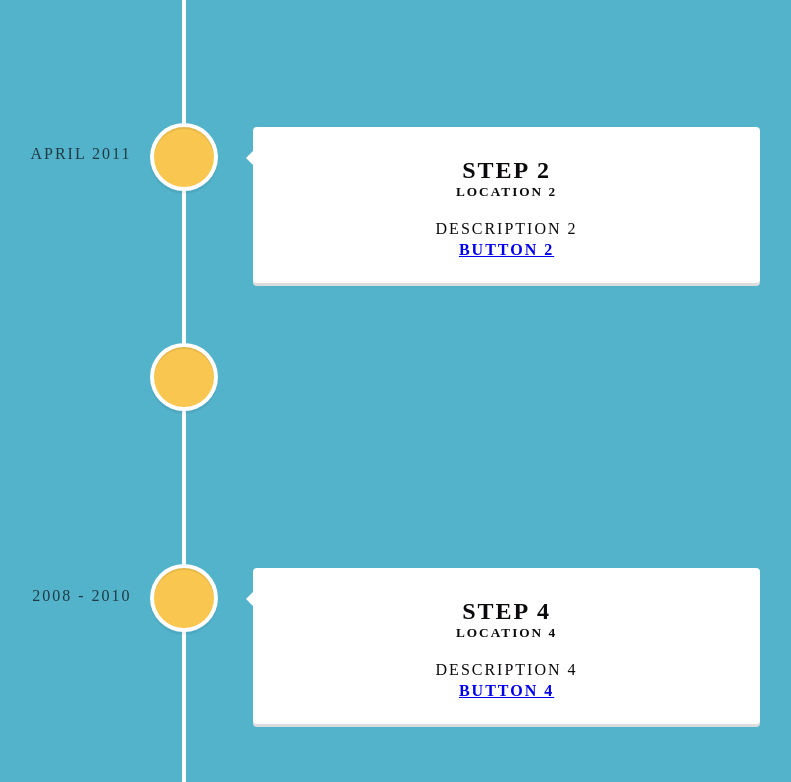
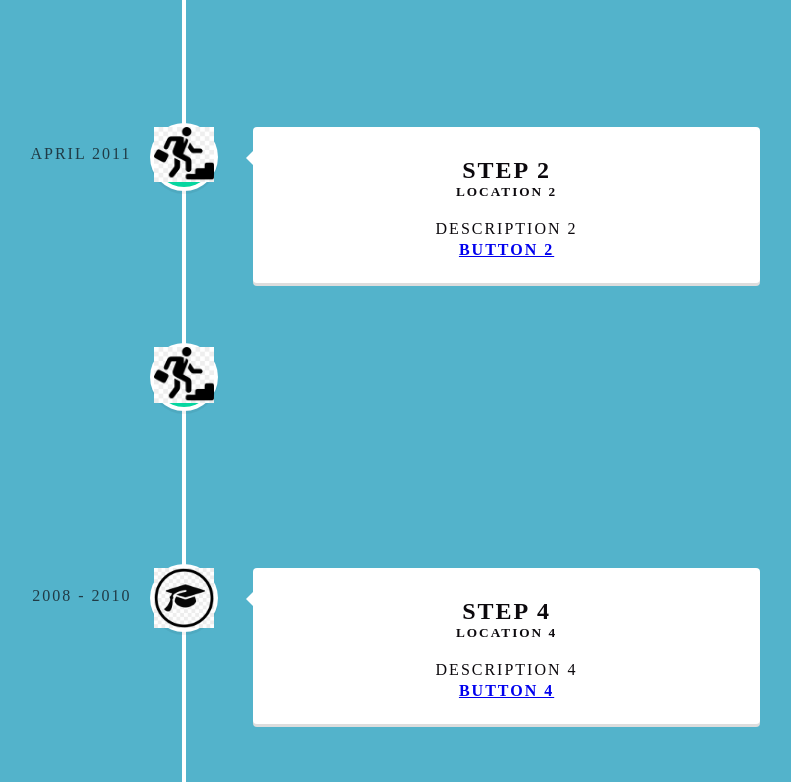
Before and after one commit to bibimbop123/Brian-s-Personal-Project, a React (Vite) app: page / in a window 1280 px wide. Shown: the part 1160-1942 px from the top of the page, without its empty margins (456-1247 px from the left). Built offline with nearby package versions, Linux system fonts and the light colour scheme; the HTML template or start-up script is replaced by a standard one.

Commit message:
generating correct icons'

```diff
--- a/src/App.css
+++ b/src/App.css
@@ -15,6 +15,7 @@ body{
   text-align: center;
   font-family: "Bebas Neue", Sans-serif;
 }
+
 h3 {
   padding-top: 0.25em;
   font-size: 1.5rem;
@@ -24,6 +25,15 @@ h3 {
   box-shadow:  0 0.25em 0.5em 0 rgba(0,0,0,0.25), 0 0 4em 1.25em 0 rgba( 0, 0, 0, 0.15) !important;
   padding: 2em 3em !important;
 
+}
+.vertical-timeline-element {
+  cursor: pointer;
+  transition: transform 0.3s ease, box-shadow 0.3s ease;
+}
+
+.vertical-timeline-element:hover {
+  transform: translateY(-5px);
+  box-shadow: 0 0.5em 1em 0 rgba(0, 0, 0, 0.25), 0 0 2em 0 rgba(0, 0, 0, 0.15);
 }
 
 .Application {
@@ -99,3 +109,21 @@ body {
   justify-content: center;
   align-items: center;
 }
+.workIcon {
+  color: #F15946;
+  font-size: 2rem;
+  margin-right: 1rem;
+  font-size: 2rem;
+}
+
+.schoolIcon {
+  color: #F15946;
+  font-size: 2rem;
+  margin-right: 1rem;
+  font-size: 2rem;
+}
+
+img {
+  width: 100%;
+  height: auto;
+}
--- a/src/App.jsx
+++ b/src/App.jsx
@@ -33,8 +33,8 @@ function App() {
         <h1 className="title">Timeline</h1>
         <VerticalTimeline>
           {timelineElements.map((element, index) => {
-            console.log(element);
-            let isWorkIcon = element.icon === "work";
+            console.log("element", element);
+            let isWorkIcon = element.icon.hasOwnProperty("WorkIcon");
             let showButton =
               element.buttonText !== undefined &&
               element.buttonText !== null &&
@@ -45,7 +45,13 @@ function App() {
                 date={element.date}
                 dateClassName="date"
                 iconStyle={isWorkIcon ? workIconStyles : schoolIconStyles}
-                icon={isWorkIcon ? <workIcon /> : <schoolIcon />}
+                icon={
+                  isWorkIcon ? (
+                    <img src={workIcon} alt="Work Icon" />
+                  ) : (
+                    <img src={schoolIcon} alt="School Icon" />
+                  )
+                }
               >
                 <h3 className="vertical-timeline-element-title">
                   {element.title}
```
